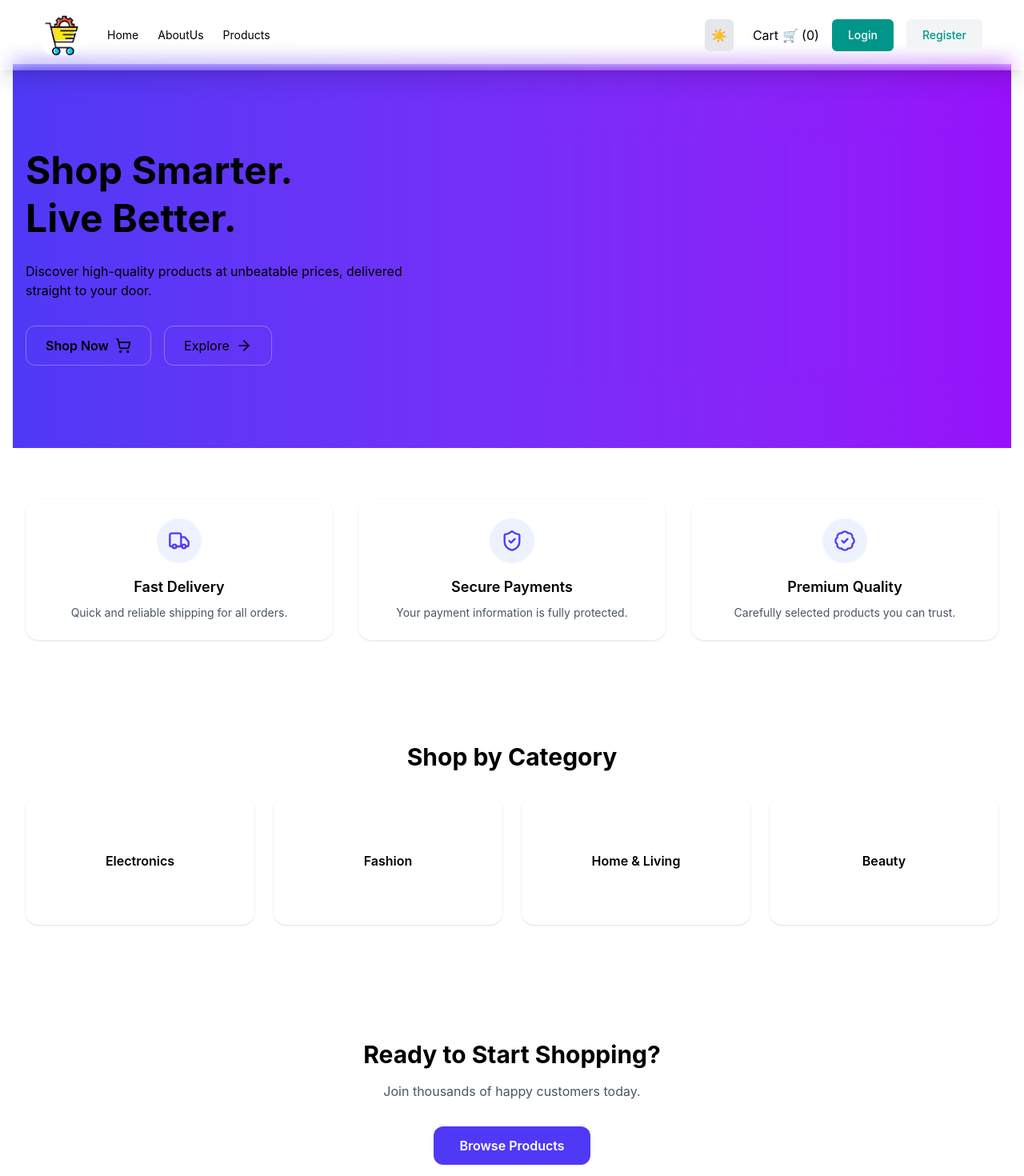
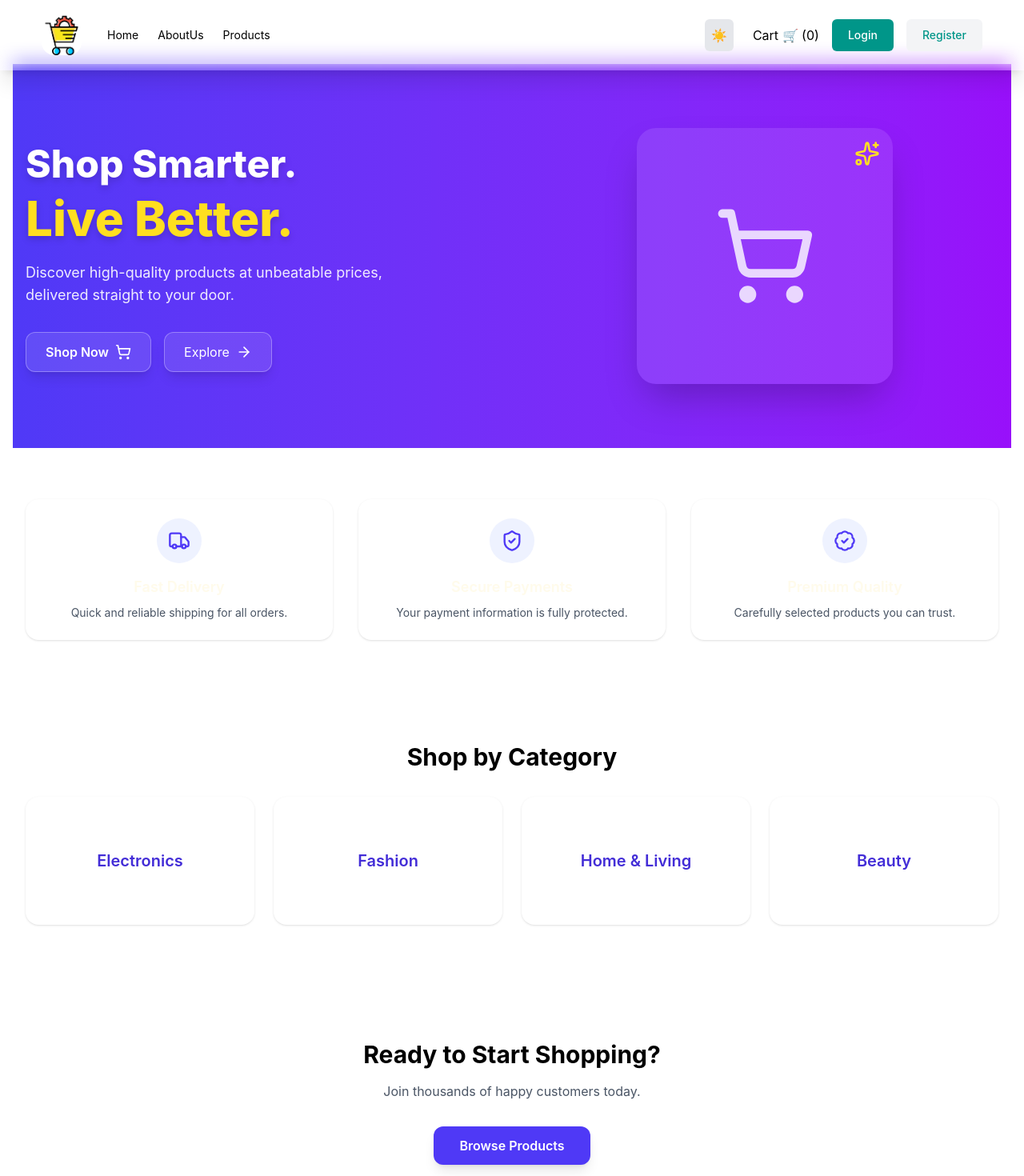
Before and after one commit to EngMahmoudAhmed/E-commerce, a React (Vite) app: page /home in a window 1280 px wide. Shown: the top 1470 px of the page at 80% size. Built offline with nearby package versions, Linux system fonts and the light colour scheme.

Commit message:
feat: integrate framer-motion for animations in Home component and update package dependencies

```diff
--- a/package.json
+++ b/package.json
@@ -12,6 +12,7 @@
   "dependencies": {
     "@supabase/supabase-js": "^2.90.1",
     "@tailwindcss/vite": "^4.1.18",
+    "framer-motion": "^12.38.0",
     "lucide-react": "^0.562.0",
     "react": "^19.2.0",
     "react-dom": "^19.2.0",
--- a/src/component/layouts/Home.jsx
+++ b/src/component/layouts/Home.jsx
@@ -1,11 +1,7 @@
+
 import { Link } from "react-router-dom";
-import {
-  ShoppingCart,
-  Truck,
-  ShieldCheck,
-  BadgeCheck,
-  ArrowRight,
-} from "lucide-react";
+import { ShoppingCart, Truck, ShieldCheck, BadgeCheck, ArrowRight, Sparkles } from "lucide-react";
+import { motion } from "framer-motion";
 
 const features = [
   {
@@ -27,39 +23,69 @@ const features = [
 
 const categories = ["Electronics", "Fashion", "Home & Living", "Beauty"];
 
+const fadeIn = {
+  hidden: { opacity: 0, y: 40 },
+  visible: (i = 1) => ({
+    opacity: 1,
+    y: 0,
+    transition: { delay: 0.15 * i, duration: 0.7, ease: "easeOut" },
+  }),
+};
+
 const Home = () => {
   return (
     <main>
       {/* Hero Section */}
       <section className="bg-gradient-to-r from-indigo-600 to-purple-600 py-20">
         <div className="mx-auto max-w-7xl px-4 grid gap-12 lg:grid-cols-2 items-center">
-          <div>
-            <h1 className="text-4xl font-bold leading-tight sm:text-5xl">
+          <motion.div
+            initial="hidden"
+            animate="visible"
+            variants={fadeIn}
+            className="z-10"
+          >
+            <h1 className="text-5xl font-extrabold leading-tight text-white drop-shadow-lg">
               Shop Smarter.
-              <span className="block">Live Better.</span>
+              <span className="block text-4xl sm:text-6xl mt-2 text-yellow-300">
+                Live Better.
+              </span>
             </h1>
-            <p className="mt-6 max-w-lg">
-              Discover high-quality products at unbeatable prices, delivered
-              straight to your door.
+            <p className="mt-6 max-w-lg text-white/90 text-lg">
+              Discover high-quality products at unbeatable prices, delivered straight to your door.
             </p>
-
             <div className="mt-8 flex gap-4">
-              <button className="inline-flex items-center gap-2 rounded-xl px-6 py-3 font-semibold border border-white/30 hover:bg-white/10">
-                <Link to="/products">Shop Now</Link>
-                <ShoppingCart className="h-5 w-5" />
-              </button>
-
-              <button className="inline-flex items-center gap-2 rounded-xl border border-white/30 px-6 py-3 hover:bg-white/10">
-                <Link to="/products">Explore</Link>
-                <ArrowRight className="h-5 w-5" />
-              </button>
+              <Link to="/products">
+                <motion.button
+                  whileHover={{ scale: 1.07 }}
+                  whileTap={{ scale: 0.97 }}
+                  className="inline-flex items-center gap-2 rounded-xl px-6 py-3 font-semibold border border-white/30 bg-white/10 hover:bg-white/20 text-white shadow-lg"
+                >
+                  Shop Now <ShoppingCart className="h-5 w-5" />
+                </motion.button>
+              </Link>
+              <Link to="/products">
+                <motion.button
+                  whileHover={{ scale: 1.07 }}
+                  whileTap={{ scale: 0.97 }}
+                  className="inline-flex items-center gap-2 rounded-xl border border-white/30 px-6 py-3 bg-white/10 hover:bg-white/20 text-white shadow-lg"
+                >
+                  Explore <ArrowRight className="h-5 w-5" />
+                </motion.button>
+              </Link>
             </div>
-          </div>
-
+          </motion.div>
           {/* Hero Image Placeholder */}
-          <div className="hidden lg:block">
-            <div className="h-80 w-full rounded-3xl backdrop-blur"></div>
-          </div>
+          <motion.div
+            initial={{ opacity: 0, scale: 0.9 }}
+            animate={{ opacity: 1, scale: 1 }}
+            transition={{ duration: 1, delay: 0.3 }}
+            className="hidden lg:flex items-center justify-center"
+          >
+            <div className="h-80 w-80 rounded-3xl bg-white/10 flex items-center justify-center shadow-2xl relative">
+              <Sparkles className="absolute top-4 right-4 text-yellow-300 animate-pulse" size={32} />
+              <ShoppingCart className="h-32 w-32 text-white/80" />
+            </div>
+          </motion.div>
         </div>
       </section>
 
@@ -67,16 +93,21 @@ const Home = () => {
       <section className="py-16">
         <div className="mx-auto max-w-7xl px-4 grid gap-8 sm:grid-cols-2 lg:grid-cols-3">
           {features.map((item, index) => (
-            <div
+            <motion.div
               key={index}
-              className="rounded-2xl p-6 text-center shadow-sm hover:shadow-md transition"
+              custom={index}
+              initial="hidden"
+              whileInView="visible"
+              viewport={{ once: true, amount: 0.5 }}
+              variants={fadeIn}
+              className="rounded-2xl p-6 text-center shadow-sm hover:shadow-md transition bg-white dark:bg-gray-900"
             >
               <div className="mx-auto mb-4 flex h-14 w-14 items-center justify-center rounded-full bg-indigo-50 text-indigo-600">
                 {item.icon}
               </div>
-              <h3 className="text-lg font-semibold">{item.title}</h3>
-              <p className="mt-2 text-sm text-gray-600">{item.desc}</p>
-            </div>
+              <h3 className="text-lg font-semibold text-amber-50">{item.title}</h3>
+              <p className="mt-2 text-sm text-gray-600 dark:text-gray-300">{item.desc}</p>
+            </motion.div>
           ))}
         </div>
       </section>
@@ -87,15 +118,15 @@ const Home = () => {
           <h2 className="mb-8 text-center text-3xl font-bold">
             Shop by Category
           </h2>
-
           <div className="grid gap-6 sm:grid-cols-2 lg:grid-cols-4">
             {categories.map((cat, index) => (
-              <div
+              <motion.div
                 key={index}
-                className="flex h-40 items-center justify-center rounded-2xl font-semibold shadow-sm hover:shadow-md transition cursor-pointer"
+                whileHover={{ scale: 1.05, backgroundColor: "#ede9fe" }}
+                className="flex h-40 items-center justify-center rounded-2xl font-semibold shadow-sm hover:shadow-md transition cursor-pointer bg-white dark:bg-gray-900 text-indigo-700 dark:text-indigo-300 text-xl"
               >
                 {cat}
-              </div>
+              </motion.div>
             ))}
           </div>
         </div>
@@ -103,13 +134,33 @@ const Home = () => {
 
       {/* CTA */}
       <section className="py-20 text-center">
-        <h2 className="text-3xl font-bold">Ready to Start Shopping?</h2>
-        <p className="mt-4 text-gray-600">
+        <motion.h2
+          initial={{ opacity: 0, y: 30 }}
+          whileInView={{ opacity: 1, y: 0 }}
+          viewport={{ once: true, amount: 0.5 }}
+          transition={{ duration: 0.7, delay: 0.1 }}
+          className="text-3xl font-bold"
+        >
+          Ready to Start Shopping?
+        </motion.h2>
+        <motion.p
+          initial={{ opacity: 0, y: 30 }}
+          whileInView={{ opacity: 1, y: 0 }}
+          viewport={{ once: true, amount: 0.5 }}
+          transition={{ duration: 0.7, delay: 0.2 }}
+          className="mt-4 text-gray-600"
+        >
           Join thousands of happy customers today.
-        </p>
-        <button className="mt-8 rounded-xl bg-indigo-600 px-8 py-3 font-semibold text-white hover:bg-indigo-700">
-          <Link to="/products">Browse Products</Link>
-        </button>
+        </motion.p>
+        <Link to="/products">
+          <motion.button
+            whileHover={{ scale: 1.07 }}
+            whileTap={{ scale: 0.97 }}
+            className="mt-8 rounded-xl bg-indigo-600 px-8 py-3 font-semibold text-white hover:bg-indigo-700 shadow-lg"
+          >
+            Browse Products
+          </motion.button>
+        </Link>
       </section>
     </main>
   );
```
Also changed, not shown: 1 other file (tests, documents, lock files or other folders).
